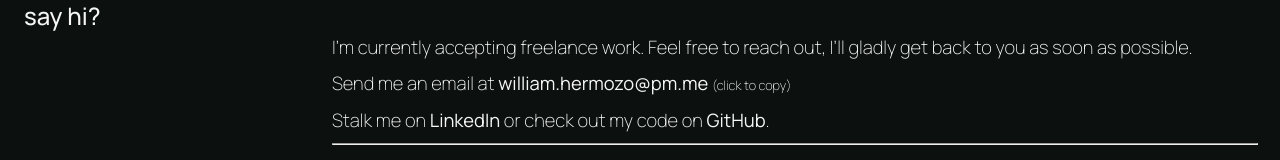
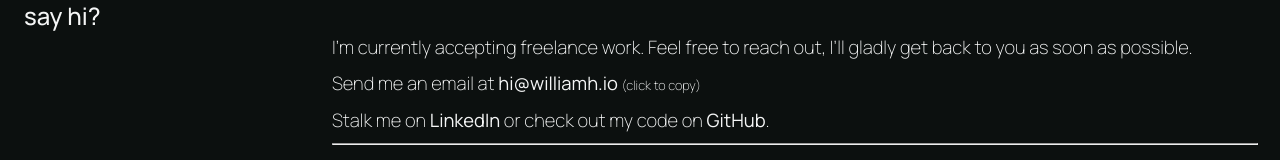
Before and after one commit to williamhzo/williamh.io, a React (Create React App) app: page / in a window 1280 px wide. Shown: the part 1804-1964 px from the top of the page. Built offline with nearby package versions, Linux system fonts and the light colour scheme; a web font is replaced by a local one.

Commit message:
change email address

```diff
--- a/src/Components/Contact.jsx
+++ b/src/Components/Contact.jsx
@@ -6,9 +6,9 @@ const Contact = () => {
   // const emailName = 'hi';
   // const emailProvider = 'williamh';
   // const emailDomain = 'io';
-  const emailName = 'william.hermozo';
-  const emailProvider = 'pm';
-  const emailDomain = 'me';
+  const emailName = 'hi';
+  const emailProvider = 'williamh';
+  const emailDomain = 'io';
 
   const stringToCopy = `${emailName}@${emailProvider}.${emailDomain}`;
 
```
